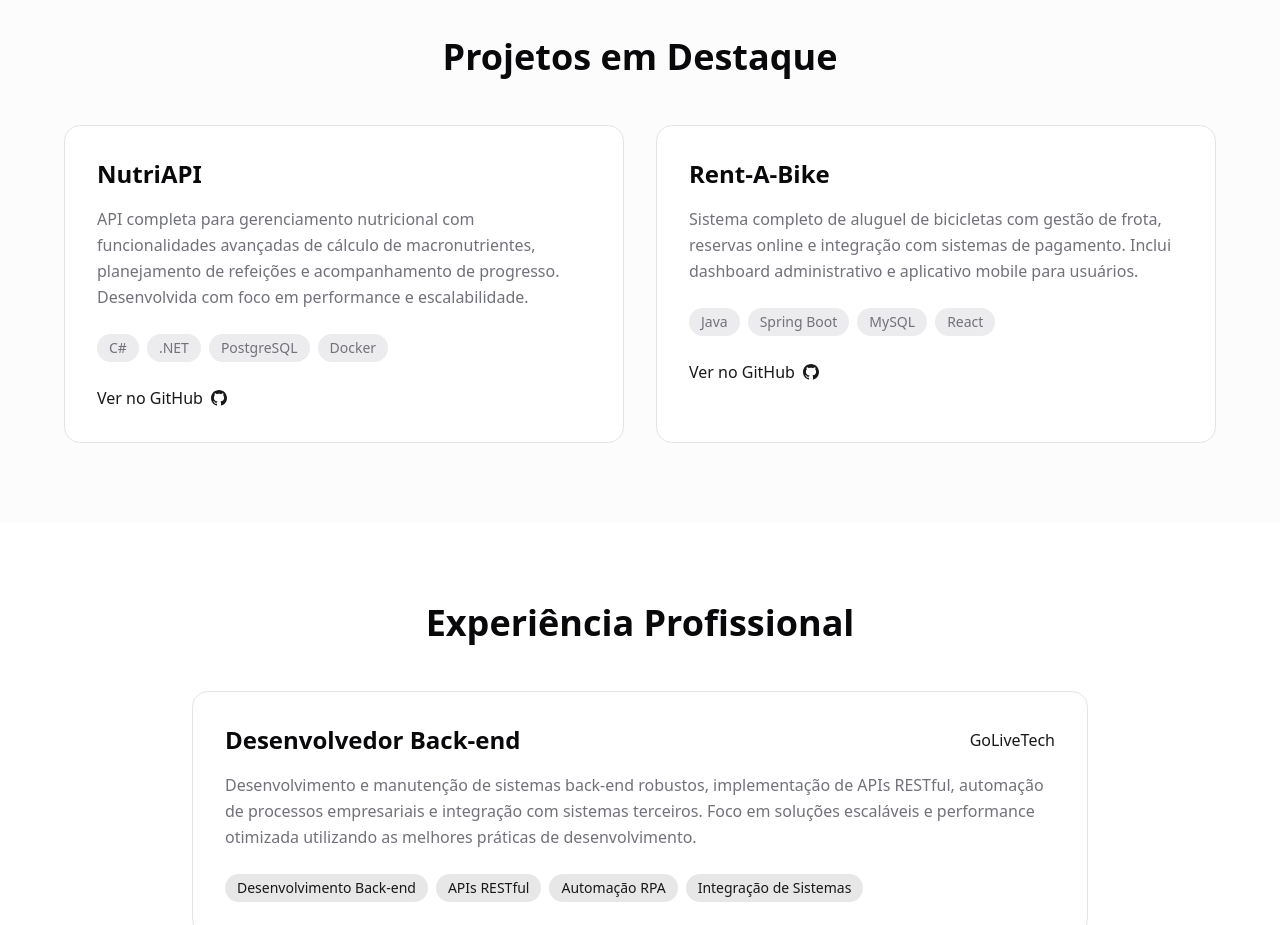
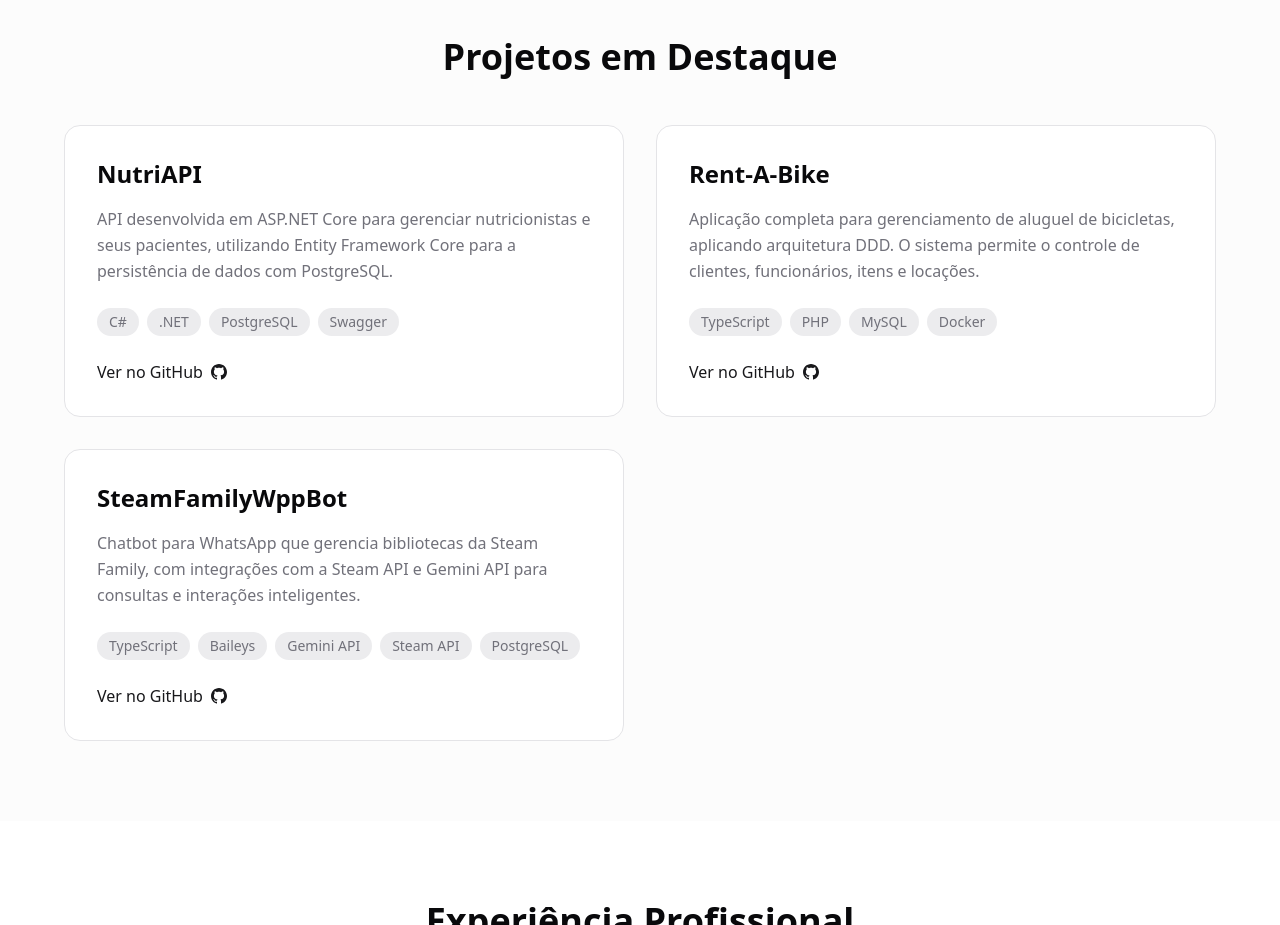
Before and after one commit to lopesleo/lopesleo.github.io, a React (Vite) app: page / in a window 1280 px wide. Shown: the part 2060-2985 px from the top of the page. Built offline with nearby package versions, Linux system fonts and the light colour scheme.

Commit message:
edit projects

```diff
--- a/src/components/projects.tsx
+++ b/src/components/projects.tsx
@@ -2,16 +2,29 @@
   {
     title: "NutriAPI",
     description:
-      "API completa para gerenciamento nutricional com funcionalidades avançadas de cálculo de macronutrientes, planejamento de refeições e acompanhamento de progresso. Desenvolvida com foco em performance e escalabilidade.",
-    technologies: ["C#", ".NET", "PostgreSQL", "Docker"],
-    github: "https://github.com/lopesleo/nutriapi",
+      "API desenvolvida em ASP.NET Core para gerenciar nutricionistas e seus pacientes, utilizando Entity Framework Core para a persistência de dados com PostgreSQL.",
+    technologies: ["C#", ".NET", "PostgreSQL", "Swagger"],
+    github: "https://github.com/lopesleo/NutriAPI",
   },
   {
     title: "Rent-A-Bike",
     description:
-      "Sistema completo de aluguel de bicicletas com gestão de frota, reservas online e integração com sistemas de pagamento. Inclui dashboard administrativo e aplicativo mobile para usuários.",
-    technologies: ["Java", "Spring Boot", "MySQL", "React"],
+      "Aplicação completa para gerenciamento de aluguel de bicicletas, aplicando arquitetura DDD. O sistema permite o controle de clientes, funcionários, itens e locações.",
+    technologies: ["TypeScript", "PHP", "MySQL", "Docker"],
     github: "https://github.com/lopesleo/rent-a-bike",
+  },
+  {
+    title: "SteamFamilyWppBot",
+    description:
+      "Chatbot para WhatsApp que gerencia bibliotecas da Steam Family, com integrações com a Steam API e Gemini API para consultas e interações inteligentes.",
+    technologies: [
+      "TypeScript",
+      "Baileys",
+      "Gemini API",
+      "Steam API",
+      "PostgreSQL",
+    ],
+    github: "https://github.com/lopesleo/SteamFamilyWppBot",
   },
 ];
 
```
